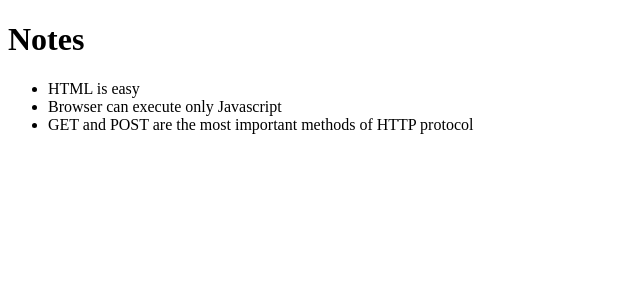
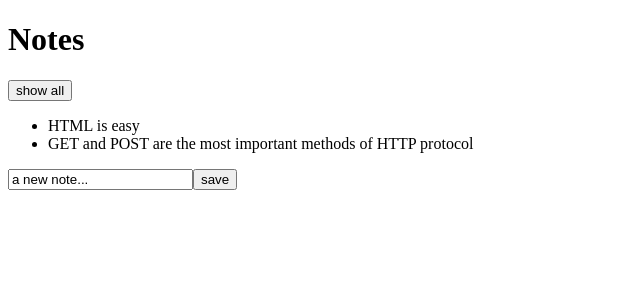
Before and after one commit to hjake32/FullstackOpen, a React (Create React App) app: page / in a window 1280 px wide. Shown: the top 300 px of the page, without its empty margins (0-640 px from the left). Built offline with nearby package versions, Linux system fonts and the light colour scheme.

Commit message:
Through 2b

```diff
--- a/src/App.js
+++ b/src/App.js
@@ -1,15 +1,48 @@
-import React from 'react'
+import React, {useState} from 'react'
 import Note from './components/Note'
 
-const App = ({ notes }) => {
+const App = (props) => {
+  const [notes, setNotes] = useState(props.notes)
+  const [newNote, setNewNote] = useState('a new note...')
+  const [showAll, setShowAll] = useState(false)
+
+  const addNote = (event) => {
+    event.preventDefault()
+    const noteObject = {
+      content: newNote,
+      date: new Date().toISOString(),
+      important: Math.random() < 0.5,
+      id: notes.length + 1,
+    }
+
+    setNotes(notes.concat(noteObject))
+    setNewNote('')
+  }
+
+  const handleNoteChange = (event) => {
+    console.log(event.target.value)
+    setNewNote(event.target.value)
+  }
+
+  const notesToShow = showAll ? notes : notes.filter(note => note.important)
+
   return (
     <div>
       <h1>Notes</h1>
+      <div>
+        <button onClick={() => setShowAll(!showAll)}>
+          show {showAll ? 'important' : 'all' }
+        </button>
+      </div>
       <ul>
-        {notes.map((note) =>
+        {notesToShow.map((note) =>
           <Note key={note.id} note={note} />
         )}
       </ul>
+      <form onSubmit={addNote}>
+        <input value={newNote} onChange= {handleNoteChange} />
+        <button type="submit">save</button>
+      </form>
     </div>
   )
 }
```
